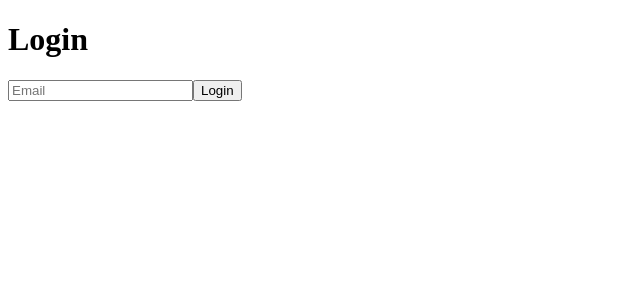
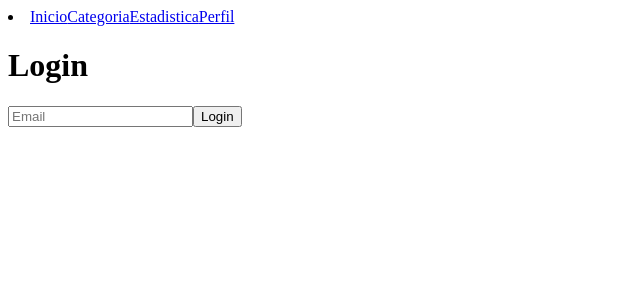
Before and after one commit to JerryGarcia07/MiBiller, a React (Vite) app: page /#/login in a window 1280 px wide. Before the commit this address led to /login. Shown: the top 300 px of the page, without its empty margins (0-640 px from the left). Built offline with nearby package versions, Linux system fonts and the light colour scheme; no server answers.

Commit message:
navbar listo-sin diseño

```diff
--- a/src/App.jsx
+++ b/src/App.jsx
@@ -11,6 +11,7 @@ import Category from "./pages/Category";
 import CreateCategory from "./pages/CreateCategory";
 import PublicRoute from "./components/PublicRoute";
 import ProtectedRoute from "./components/ProtectedRoute";
+import Navbar from "./components/Navbar";
 function App() {
   const [session, setSession] = useState(null);
   const [loading, setLoading] = useState(false);
@@ -38,6 +39,7 @@ function App() {
 
   return (
     <>
+      <Navbar></Navbar>
       <CategoriProvider>
         <Routes>
           <Route
--- a/src/components/Navbar.jsx
+++ b/src/components/Navbar.jsx
@@ -1,7 +1,17 @@
 import React from "react";
+import { NavLink } from "react-router";
 
 function Navbar() {
-  return <div></div>;
+  return (
+    <div>
+      <li>
+        <NavLink to={"/"}>Inicio</NavLink>
+        <NavLink to={"/Categoria"}>Categoria</NavLink>
+        <NavLink to={"/Estadistica"}>Estadistica</NavLink>
+        <NavLink to={"/Perfil"}>Perfil</NavLink>
+      </li>
+    </div>
+  );
 }
 
 export default Navbar;
--- a/src/main.jsx
+++ b/src/main.jsx
@@ -1,13 +1,13 @@
-import { StrictMode } from 'react'
-import { createRoot } from 'react-dom/client'
-import './index.css'
-import App from './App.jsx'
-import { BrowserRouter } from 'react-router'
+import { StrictMode } from "react";
+import { createRoot } from "react-dom/client";
+import "./index.css";
+import App from "./App.jsx";
+import { BrowserRouter, HashRouter } from "react-router";
 
-createRoot(document.getElementById('root')).render(
+createRoot(document.getElementById("root")).render(
   <StrictMode>
-    <BrowserRouter>
-    <App />
-    </BrowserRouter>
+    <HashRouter>
+      <App />
+    </HashRouter>
   </StrictMode>,
-)
+);
```
